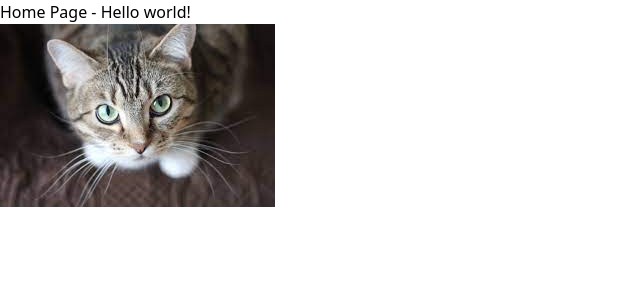
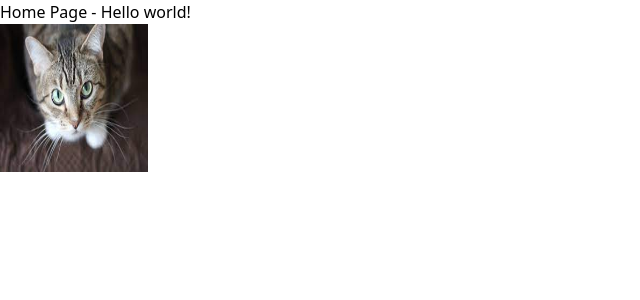
Before and after one commit to JasonXB/EF_Clone, a Next.js app: page / in a window 1280 px wide. Shown: the top 300 px of the page, without its empty margins (0-640 px from the left). Built offline with nearby package versions, Linux system fonts and the light colour scheme.

Commit message:
commit 4 different pixel perfect sizings via the AdobeXD file

```diff
--- a/components/avatar/avatar.module.css
+++ /dev/null
@@ -1,14 +0,0 @@
-.largeAvatar {
-  height: 20.875rem;
-  width: 20.875rem;
-}
-
-.mediumAvatar {
-  height: 9.375rem;
-  width: 9.25rem;
-}
-
-.smallAvatar {
-  height: 9.25rem;
-  width: 8.75rem;
-}
--- a/components/avatar/avatar.tsx
+++ b/components/avatar/avatar.tsx
@@ -1,11 +1,9 @@
 import React, { FC } from 'react';
 import Image, { StaticImageData } from 'next/image';
 
-import styles from './avatar.module.css';
-
 interface ImagePath {
   imgLocation: StaticImageData | string;
-  displaySize: 'large' | 'medium';
+  displaySize: 'large' | 'mediumLarge' | 'medium';
   personsName: string;
 }
 
@@ -16,13 +14,42 @@ const Avatar: FC<ImagePath> = ({
 }: ImagePath) => {
   const altText = 'A picture of ' + personsName;
 
-  const selectedClass =
-    displaySize === 'large' ? styles.largeAvatar : styles.mediumAvatar;
+  const largeSizing = {
+    height: '357px',
+    width: '334px',
+  };
+  const mediumLargeSizing = {
+    height: '180px',
+    width: '158px',
+  };
+  const mediumSizing = {
+    height: '150px',
+    width: '140px',
+  };
+  const smallSizing = {
+    height: '148px',
+    width: '148px',
+  };
+
+  function chooseSizing(choice: string) {
+    if (choice === 'large') {
+      return largeSizing;
+    } else if (choice === 'mediumLarge') {
+      return mediumLargeSizing;
+    } else if (choice === 'medium') {
+      return mediumSizing;
+    } else {
+      return smallSizing;
+    }
+  }
 
   return (
-    <div className={`${selectedClass}`}>
-      <Image src={imgLocation} alt={altText} />
-    </div>
+    <Image
+      src={imgLocation}
+      alt={altText}
+      height={chooseSizing(displaySize).height}
+      width={chooseSizing(displaySize).width}
+    />
   );
 };
 
--- a/pages/index.tsx
+++ b/pages/index.tsx
@@ -3,7 +3,7 @@ import Head from 'next/head';
 
 import Avatar from '../components/avatar/avatar';
 
-import Cat from '../assets/Cat.jpeg';
+import Cat from '../assets/cat.jpeg';
 
 const Home: NextPage = ({}) => {
   return (
@@ -15,7 +15,7 @@ const Home: NextPage = ({}) => {
       </Head>
       <h1>Home Page - Hello world!</h1>
       <div>
-        <Avatar imgLocation={Cat} displaySize="large" personsName="Elon Musk" />
+        <Avatar imgLocation={Cat} displaySize="small" personsName="Elon Musk" />
       </div>
     </div>
   );
```
